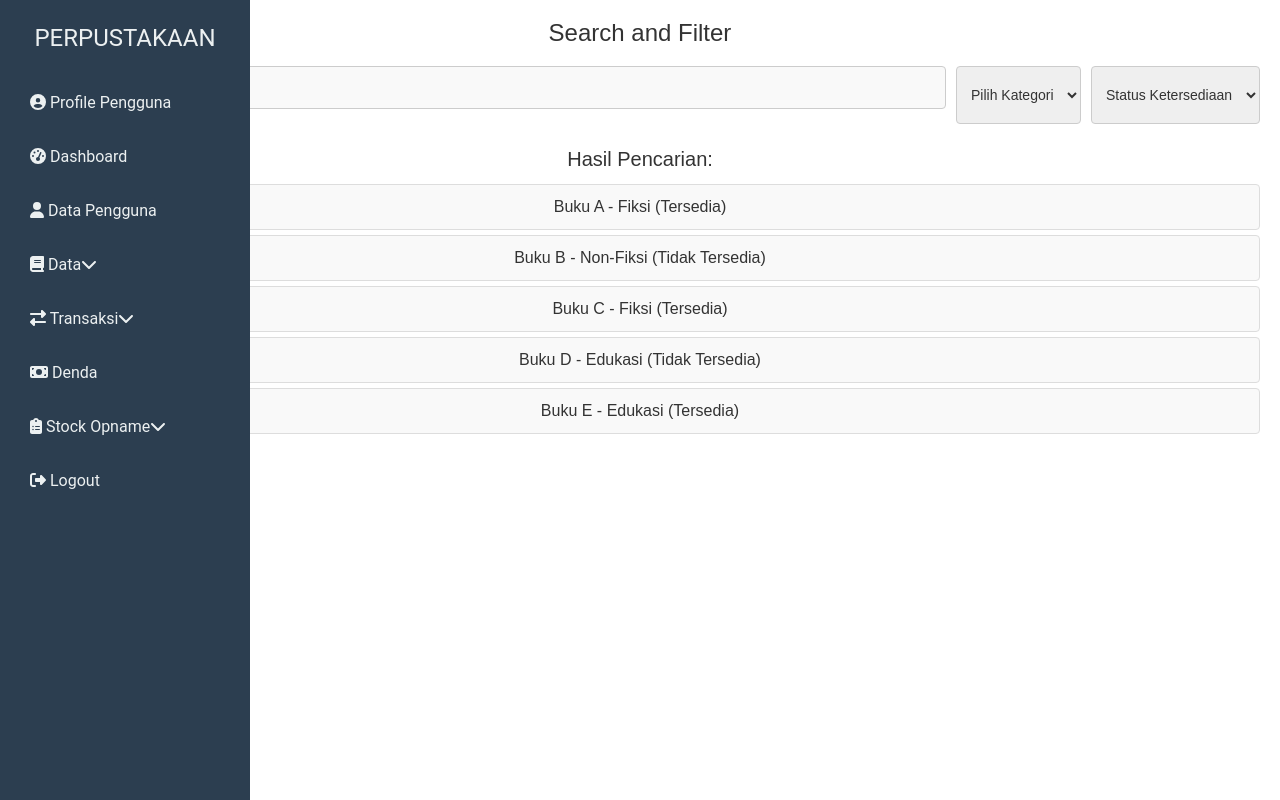
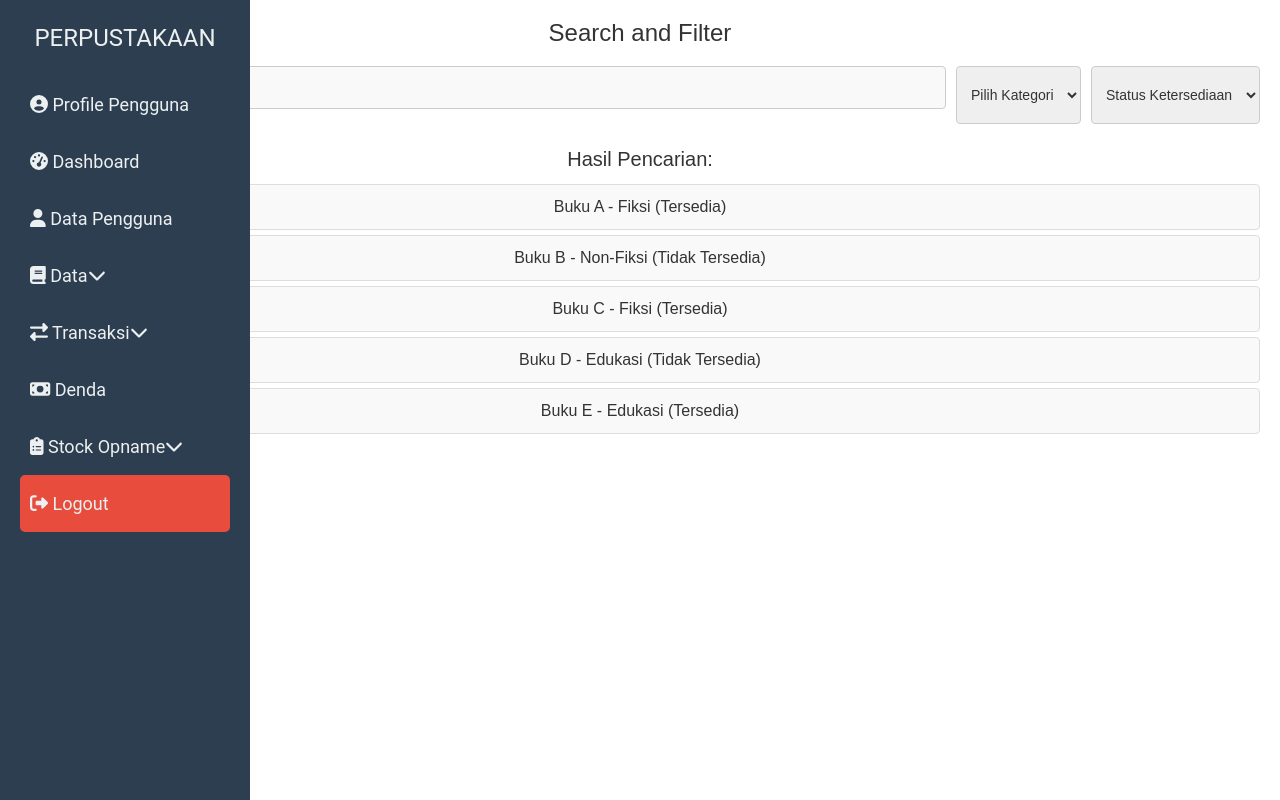
Before and after one commit to proyek-uas-arsitektur-sistem-perpus/proyek-sistem-perpus, a React (Vite) app in the folder frontend/: page /search in a window 1280 px wide. Built offline with nearby package versions, Linux system fonts and the light colour scheme.

Commit message:
Perbaikan sidebar staff

```diff
--- a/frontend/src/components/SidebarStaff.css
+++ b/frontend/src/components/SidebarStaff.css
@@ -23,7 +23,7 @@
 
 .sidebar ul li {
   padding: 15px 10px;
-  font-size: 16px;
+  font-size: 18px;
   cursor: pointer;
 }
 
@@ -46,3 +46,15 @@
   color: #fff; /* Mengubah warna teks saat hover */
   background-color: #b51010; /* Warna latar belakang saat hover */
 }
+
+/* Gaya untuk item logout */
+.sidebar li.logout {
+  margin-top: auto; /* Posisikan Logout di bawah */
+  background-color: #e74c3c;
+  border-radius: 5px;
+}
+
+/* Efek hover khusus untuk logout */
+.sidebar li.logout:hover {
+  background-color: #e74c3c;
+}
```
